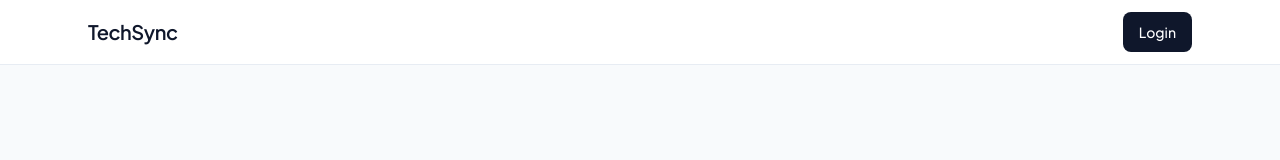
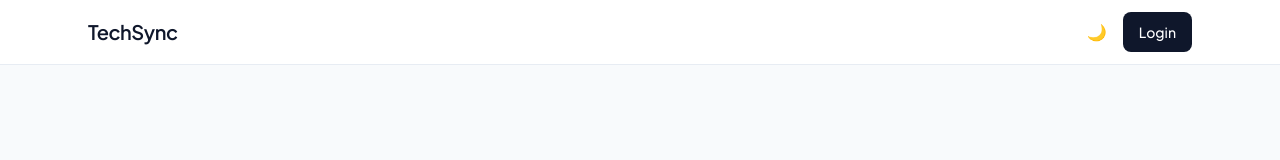
Before and after one commit to Tabbymargaret/techsync, a React (Vite) app: page / in a window 1280 px wide. Shown: the top 160 px of the page. Built offline with nearby package versions, Linux system fonts and the light colour scheme.

Commit message:
update nav bar

```diff
--- a/src/components/NavBar.tsx
+++ b/src/components/NavBar.tsx
@@ -1,21 +1,25 @@
 import { Link } from 'react-router-dom';
+import ThemeToggle from './ThemeToggle';
 
 export default function NavBar() {
   return (
-    <nav className="fixed top-0 left-0 right-0 z-50 border-b border-slate-200/80 bg-white/90 backdrop-blur-sm">
+    <nav className="fixed top-0 left-0 right-0 z-50 border-b border-slate-200/80 bg-white/90 backdrop-blur-sm dark:border-slate-700/80 dark:bg-slate-900/90">
       <div className="mx-auto flex h-16 max-w-6xl items-center justify-between px-6">
         <Link
           to="/"
-          className="text-xl font-semibold tracking-tight text-slate-900 transition hover:text-slate-700"
+          className="text-xl font-semibold tracking-tight text-slate-900 transition hover:text-slate-700 dark:text-white dark:hover:text-slate-200"
         >
           TechSync
         </Link>
-        <Link
-          to="/login"
-          className="rounded-lg bg-slate-900 px-4 py-2.5 text-sm font-medium text-white transition hover:bg-slate-800"
-        >
-          Login
-        </Link>
+        <div className="flex items-center gap-2">
+          <ThemeToggle />
+          <Link
+            to="/login"
+            className="rounded-lg bg-slate-900 px-4 py-2.5 text-sm font-medium text-white transition hover:bg-slate-800 dark:bg-slate-100 dark:text-slate-900 dark:hover:bg-slate-200"
+          >
+            Login
+          </Link>
+        </div>
       </div>
     </nav>
   );
```
